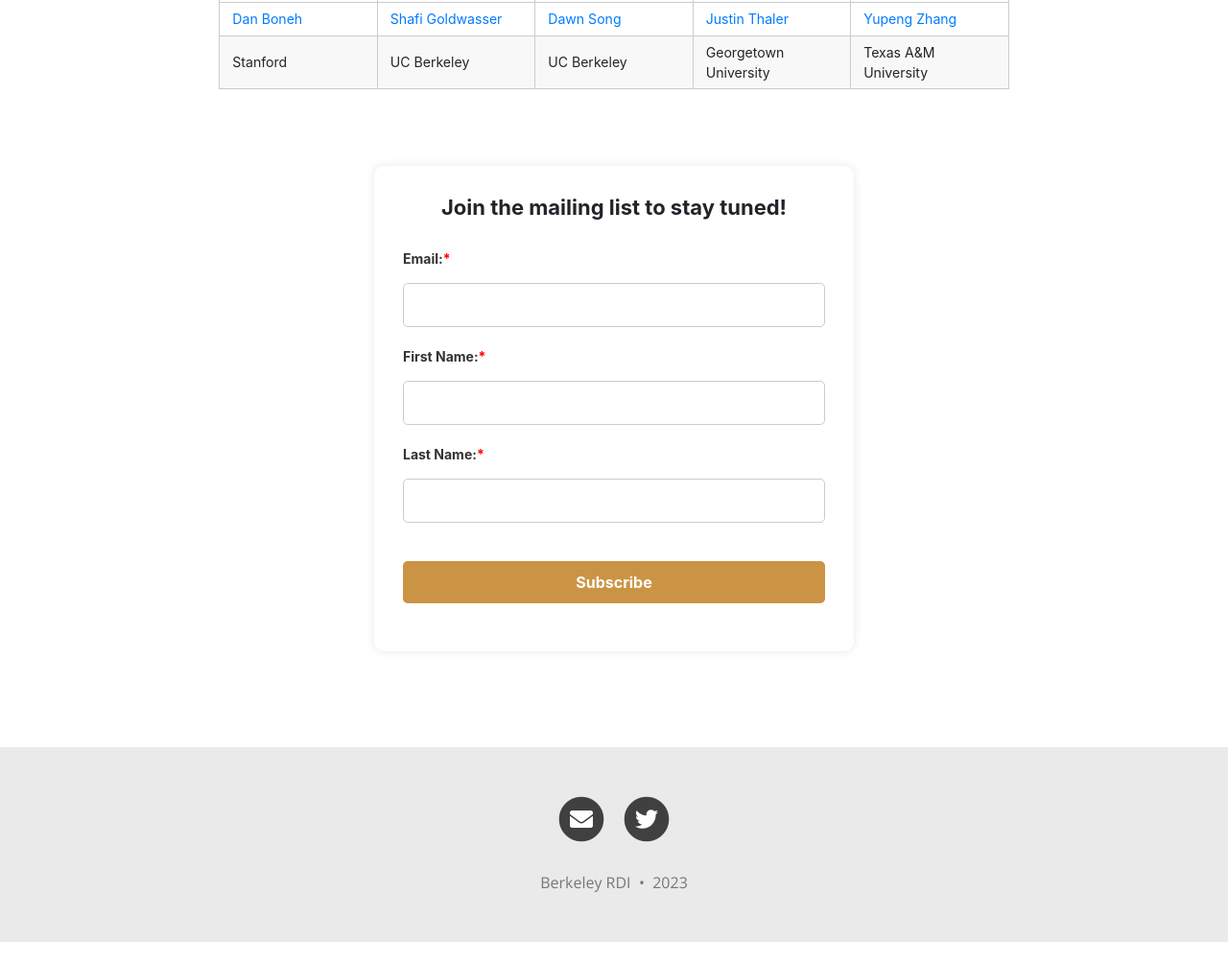
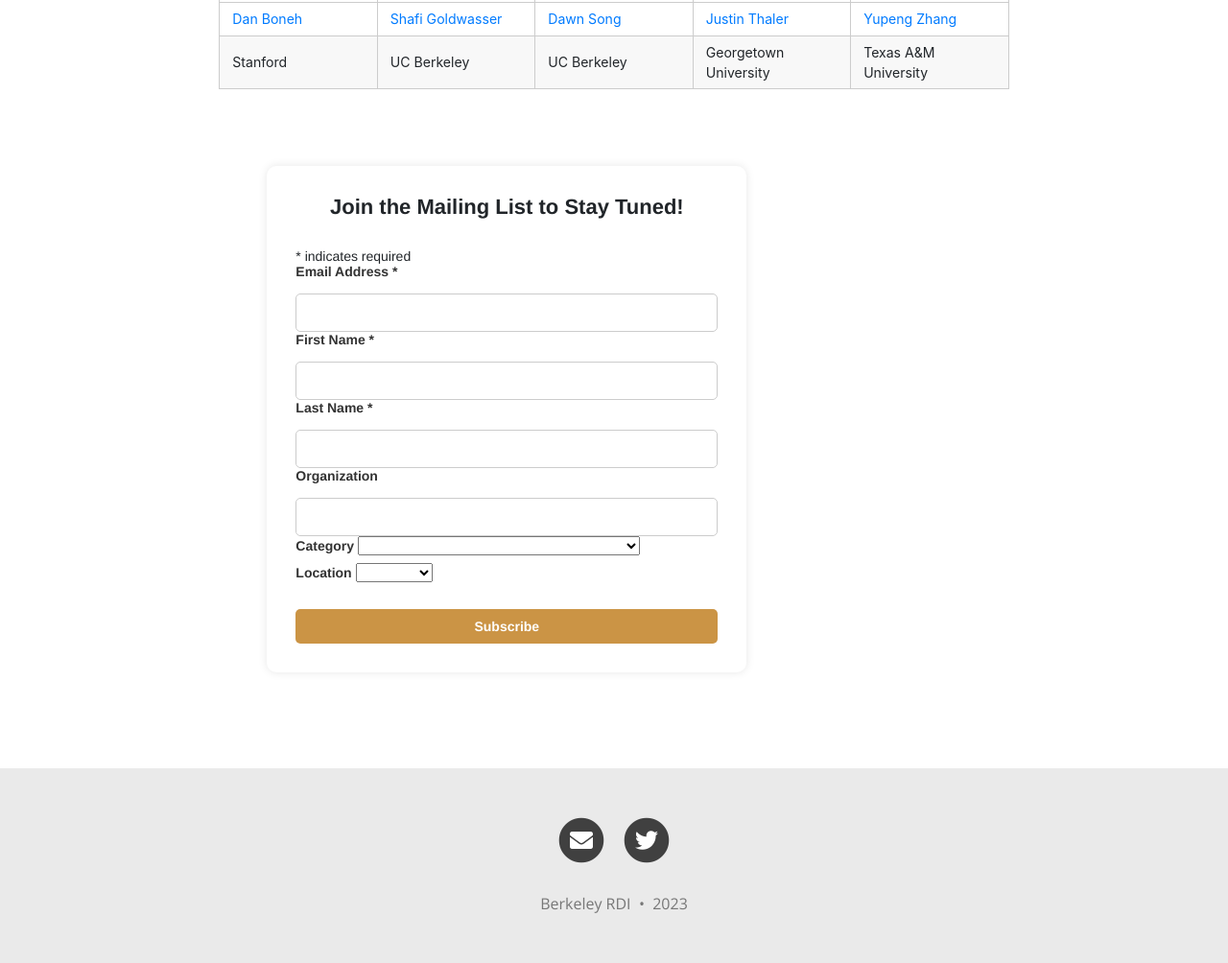
Before and after one commit to rdi-berkeley/zkp-web3-hackathon, a Jekyll site: the page built from index.md, in a window 1280 px wide and 1400 px high, scrolled down 1469 px, cut to the strip 396-1400 px from the top of the window. Shown: the whole strip at 96% size. Built offline with Jekyll 4.4.1, drawn with Linux system fonts in a browser that asks for light colours; nearby versions of some CDN libraries; comment, search, counter and statistics services are not loaded; before the commit the page ends 2847 px from its top, so only the background shows below that.

Commit message:
added mailchimp signup form

```diff
--- a/_layouts/home.html
+++ b/_layouts/home.html
@@ -258,21 +258,71 @@ cover-img: "/assets/img/ZKP_Web3 HackathonBanner.jpg"
   }
 </style>
 
-<form action="submit.php" method="post">
-  <h2>Join the mailing list to stay tuned!</h2>
-  <div class="form-group">
-    <label for="email">Email:<span style="color:red">*</span></label>
-    <input type="email" id="email" name="email" required>
-  </div>
-  <div class="form-group">
-    <label for="firstName">First Name:<span style="color:red">*</span></label>
-    <input type="text" id="firstName" name="firstName" required>
-  </div>
-  <div class="form-group">
-    <label for="lastName">Last Name:<span style="color:red">*</span></label>
-    <input type="text" id="lastName" name="lastName" required>
-  </div>
-  <div class="form-group">
-    <input type="submit" value="Subscribe">
-  </div>
+<!-- Begin Mailchimp Signup Form -->
+<link href="//cdn-images.mailchimp.com/embedcode/classic-071822.css" rel="stylesheet" type="text/css">
+<style type="text/css">
+	#mc_embed_signup{background:#fff; clear:left; font:14px Helvetica,Arial,sans-serif;  width:600px;}
+	/* Add your own Mailchimp form style overrides in your site stylesheet or in this style block.
+	   We recommend moving this block and the preceding CSS link to the HEAD of your HTML file. */
+</style>
+<div id="mc_embed_signup">
+    <form action="https://berkeley.us14.list-manage.com/subscribe/post?u=0d89bb5c8066a9533eb98759d&amp;id=c0a5c3e877&amp;f_id=004ae9e0f0" method="post" id="mc-embedded-subscribe-form" name="mc-embedded-subscribe-form" class="validate" target="_blank" novalidate>
+        <div id="mc_embed_signup_scroll">
+        <h2>Join the Mailing List to Stay Tuned!</h2>
+        <div class="indicates-required"><span class="asterisk">*</span> indicates required</div>
+<div class="mc-field-group">
+	<label for="mce-EMAIL">Email Address  <span class="asterisk">*</span>
+</label>
+	<input type="email" value="" name="EMAIL" class="required email" id="mce-EMAIL" required>
+	<span id="mce-EMAIL-HELPERTEXT" class="helper_text"></span>
+</div>
+<div class="mc-field-group">
+	<label for="mce-FNAME">First Name  <span class="asterisk">*</span>
+</label>
+	<input type="text" value="" name="FNAME" class="required" id="mce-FNAME" required>
+	<span id="mce-FNAME-HELPERTEXT" class="helper_text"></span>
+</div>
+<div class="mc-field-group">
+	<label for="mce-LNAME">Last Name  <span class="asterisk">*</span>
+</label>
+	<input type="text" value="" name="LNAME" class="required" id="mce-LNAME" required>
+	<span id="mce-LNAME-HELPERTEXT" class="helper_text"></span>
+</div>
+<div class="mc-field-group">
+	<label for="mce-ORG">Organization </label>
+	<input type="text" value="" name="ORG" class="" id="mce-ORG">
+	<span id="mce-ORG-HELPERTEXT" class="helper_text"></span>
+</div>
+<div class="mc-field-group">
+	<label for="mce-CATEGORY">Category </label>
+	<select name="CATEGORY" class="" id="mce-CATEGORY">
+	<option value=""></option>
+	<option value="Academic">Academic</option>
+<option value="Industry">Industry</option>
+<option value="Third ChoiceOther (e.g. NGO, Government)">Third ChoiceOther (e.g. NGO, Government)</option>
+
+	</select>
+	<span id="mce-CATEGORY-HELPERTEXT" class="helper_text"></span>
+</div>
+<div class="mc-field-group">
+	<label for="mce-LOCATION">Location </label>
+	<select name="LOCATION" class="" id="mce-LOCATION">
+	<option value=""></option>
+	<option value="Berkeley">Berkeley</option>
+<option value="Bay Area">Bay Area</option>
+<option value="Remote">Remote</option>
+
+	</select>
+	<span id="mce-LOCATION-HELPERTEXT" class="helper_text"></span>
+</div>
+	<div id="mce-responses" class="clear">
+		<div class="response" id="mce-error-response" style="display:none"></div>
+		<div class="response" id="mce-success-response" style="display:none"></div>
+	</div>    <!-- real people should not fill this in and expect good things - do not remove this or risk form bot signups-->
+    <div style="position: absolute; left: -5000px;" aria-hidden="true"><input type="text" name="b_0d89bb5c8066a9533eb98759d_c0a5c3e877" tabindex="-1" value=""></div>
+    <div class="clear"><input type="submit" value="Subscribe" name="subscribe" id="mc-embedded-subscribe" class="button"></div>
+    </div>
 </form>
+</div>
+<script type='text/javascript' src='//s3.amazonaws.com/downloads.mailchimp.com/js/mc-validate.js'></script><script type='text/javascript'>(function($) {window.fnames = new Array(); window.ftypes = new Array();fnames[0]='EMAIL';ftypes[0]='email';fnames[1]='FNAME';ftypes[1]='text';fnames[2]='LNAME';ftypes[2]='text';fnames[3]='ADDRESS';ftypes[3]='address';fnames[4]='PHONE';ftypes[4]='phone';fnames[5]='BIRTHDAY';ftypes[5]='birthday';fnames[6]='ORG';ftypes[6]='text';fnames[7]='CATEGORY';ftypes[7]='dropdown';fnames[8]='LOCATION';ftypes[8]='dropdown';}(jQuery));var $mcj = jQuery.noConflict(true);</script>
+<!--End mc_embed_signup-->
```
